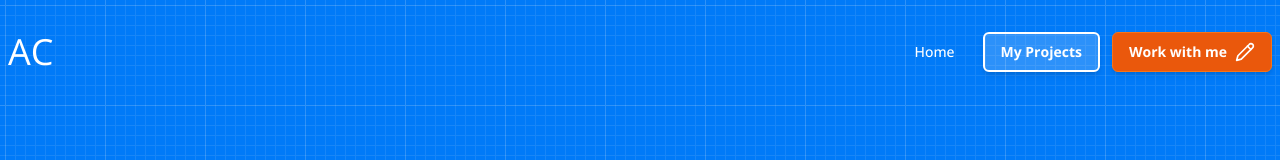
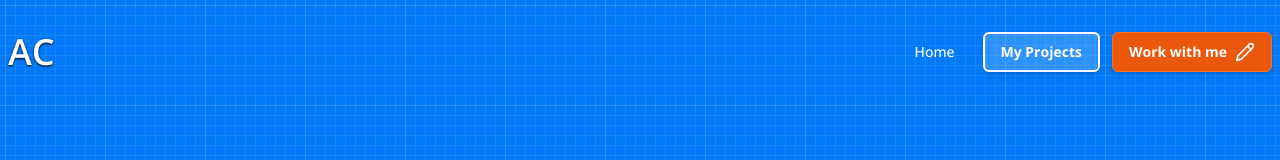
Before and after one commit to acolbourne/AndrewCDev, a Next.js app: page / in a window 1280 px wide. Shown: the top 160 px of the page. Built offline with nearby package versions, Linux system fonts and the light colour scheme.

Commit message:
Added shadow to the logo.

```diff
--- a/src/components/Header.tsx
+++ b/src/components/Header.tsx
@@ -21,7 +21,7 @@ const Header: React.FC = ( ) => {
 
                 <div className="hidden sm:flex items-center">
 
-                    <h1 className="font-light text-4xl">{ websiteInitials }</h1>
+                    <h1 className="font-semibold text-4xl drop-shadow-[0_1.2px_1.2px_rgba(0,0,0,1.0)]">{ websiteInitials }</h1>
 
                 </div>
 
```
